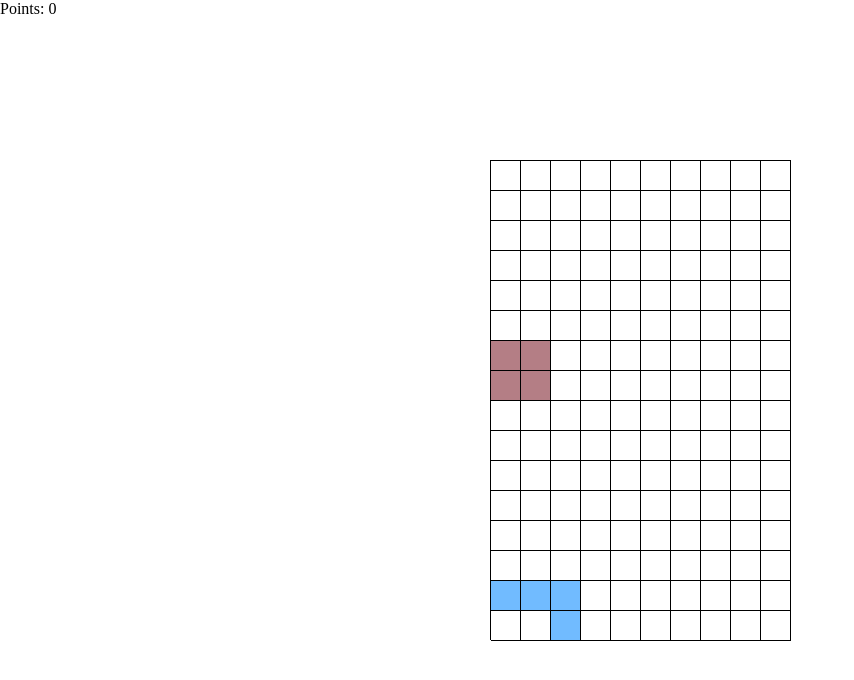
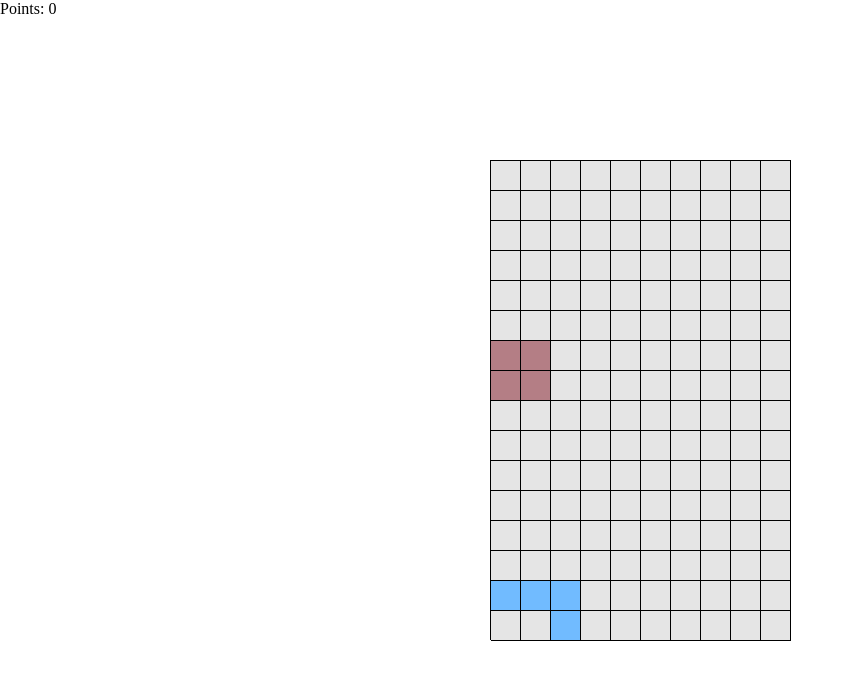
Before and after one commit to iammateus/Tetris, a plain HTML site: page index.html in a window 1280 px wide. Shown: the whole page, without its empty margins (0-854 px from the left). Drawn offline with Linux system fonts and the light colour scheme.

Commit message:
Empty white blocks are a little bit darker, when a new piece circle initiates the game speed returns to normal speed

```diff
--- a/assets/css/tetris.css
+++ b/assets/css/tetris.css
@@ -24,4 +24,5 @@
 	float: left;
 	border-right: solid 1px;
 	border-bottom: solid 1px;
+	background-color: rgba(0,0,0,.1)
 }
--- a/assets/js/Tetris.js
+++ b/assets/js/Tetris.js
@@ -95,6 +95,8 @@ Tetris.prototype.createEventsListeners = function(){
 }
 
 Tetris.prototype.startPieceCircle = function(){
+
+	this.changeSpeed(this.config.normalSpeed);
 
 	//Create a new random piece
 	this.pieceShape = this.createPieceArray();
```
